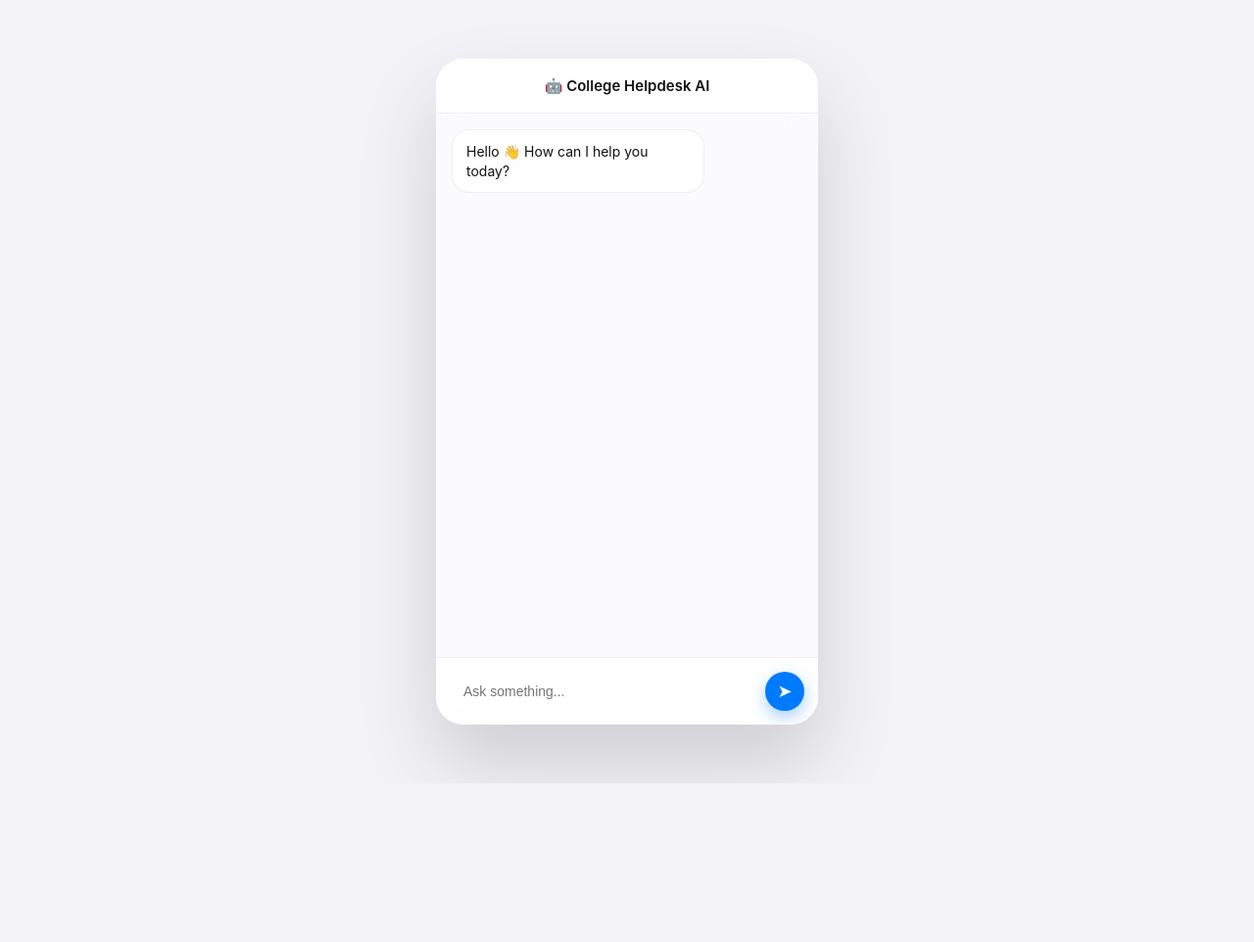
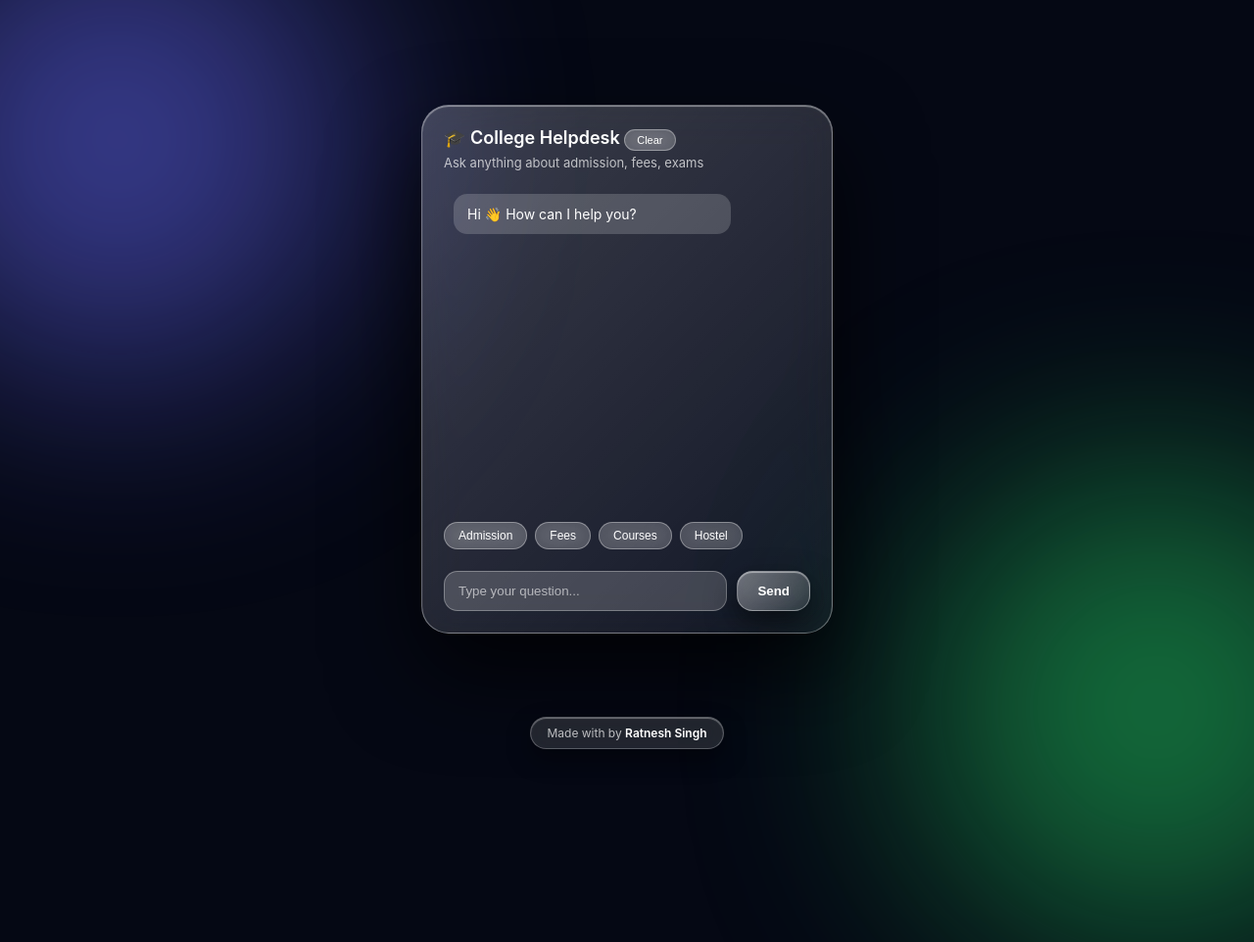
Before and after one commit to rs9313399-dot/CollegeHelpdeskChatbot, a Flask app: page / in a window 1280 px wide; the page is wider, and only the part inside the window is pictured. Shown: that part at 98% size. Before the commit the page ends 796 px from the top of that part, so only its background shows below. Run offline with Flask 3, Linux system fonts and the light colour scheme.

Commit message:
Added chat.js and upgraded chatbot UI + logic

```diff
--- a/app.py
+++ b/app.py
@@ -6,7 +6,6 @@ app = Flask(__name__)
 with open("data.json", "r", encoding="utf-8") as f:
     data = json.load(f)
 
-# keywords mapping (AI feel 😎)
 keywords = {
     "admission": ["admission", "apply", "enroll", "join"],
     "fees": ["fees", "fee", "payment", "cost"],
@@ -34,13 +33,3 @@ def chat():
 
 if __name__ == "__main__":
     app.run(debug=True)
-from flask import Flask, render_template
-
-app = Flask(__name__)
-
-@app.route("/")
-def home():
-    return render_template("index.html")
-
-if __name__ == "__main__":
-    app.run(debug=True)
--- /dev/null
+++ b/static/chat.js
@@ -0,0 +1,95 @@
+function sendMessage() {
+    const input = document.getElementById("userInput");
+    const message = input.value.trim();
+    if (message === "") return;
+
+    const chatBody = document.querySelector(".chat-body");
+
+    // USER MESSAGE
+    const userDiv = document.createElement("div");
+    userDiv.className = "user-msg";
+    userDiv.innerHTML = `
+        ${message}
+        <div class="time">${getTime()}</div>
+    `;
+    chatBody.appendChild(userDiv);
+
+    input.value = ""; // ✅ input clear
+    chatBody.scrollTop = chatBody.scrollHeight;
+
+    // BOT TYPING...
+    const typingDiv = document.createElement("div");
+    typingDiv.className = "bot-msg typing";
+    typingDiv.innerText = "Bot is typing...";
+    chatBody.appendChild(typingDiv);
+    chatBody.scrollTop = chatBody.scrollHeight;
+
+    fetch("/chat", {
+        method: "POST",
+        headers: {
+            "Content-Type": "application/json"
+        },
+        body: JSON.stringify({ message: message })
+    })
+    .then(res => res.json())
+    .then(data => {
+        setTimeout(() => {
+            typingDiv.remove();
+
+            const botDiv = document.createElement("div");
+            botDiv.className = "bot-msg";
+            botDiv.innerHTML = `
+                ${data.reply}
+                <div class="time">${getTime()}</div>
+            `;
+            chatBody.appendChild(botDiv);
+            chatBody.scrollTop = chatBody.scrollHeight;
+        }, 1000); // ⏳ AI feel delay
+    })
+    .catch(err => {
+        typingDiv.remove();
+        const errorDiv = document.createElement("div");
+        errorDiv.className = "bot-msg";
+        errorDiv.innerText = "Error aa gaya bc 😵‍💫";
+        chatBody.appendChild(errorDiv);
+    });
+}
+
+// ENTER key support
+document.addEventListener("DOMContentLoaded", () => {
+    const input = document.getElementById("userInput");
+
+    input.addEventListener("keydown", function (e) {
+        if (e.key === "Enter" && !e.shiftKey) {
+            e.preventDefault();
+            sendMessage();
+        }
+    });
+});
+
+// Quick buttons
+function quickSend(text) {
+    const input = document.getElementById("userInput");
+    input.value = text;
+    sendMessage();
+}
+
+// Clear chat
+function clearChat() {
+    const chatBody = document.querySelector(".chat-body");
+    chatBody.innerHTML = `
+        <div class="bot-msg">
+            Hi 👋 How can I help you?
+            <div class="time">${getTime()}</div>
+        </div>
+    `;
+}
+
+// Time function
+function getTime() {
+    const now = new Date();
+    return now.toLocaleTimeString([], {
+        hour: '2-digit',
+        minute: '2-digit'
+    });
+}
--- a/static/style.css
+++ b/static/style.css
@@ -1,134 +1,250 @@
 * {
-  margin: 0;
-  padding: 0;
     box-sizing: border-box;
 }
 
 body {
+    margin: 0;
     height: 100vh;
-  font-family: 'Inter', sans-serif;
-  background: #f2f2f7;
-  display: flex;
-  justify-content: center;
-  align-items: center;
+    display: grid;
+    place-items: center;
+    font-family: 'Inter', system-ui, sans-serif;
+    background: #050814;
     overflow: hidden;
 }
 
-/* Background blobs (iOS depth feel) */
-.glass-bg {
+/* BACKGROUND LIQUID */
+.bg-blobs::before,
+.bg-blobs::after {
+    content: "";
     position: absolute;
-  width: 600px;
-  height: 600px;
-  background: radial-gradient(circle at top left, #d1d9ff, transparent 60%),
-              radial-gradient(circle at bottom right, #ffd6e8, transparent 60%);
-  filter: blur(60px);
-  opacity: 0.8;
+    width: 480px;
+    height: 480px;
+    filter: blur(120px);
+    opacity: 0.55;
+    border-radius: 50%;
+    animation: float 18s infinite alternate ease-in-out;
 }
 
-/* Main Glass Card */
-.chat-container {
-  width: 390px;
-  height: 680px;
-  background: rgba(255, 255, 255, 0.65);
-  backdrop-filter: blur(30px) saturate(180%);
-  -webkit-backdrop-filter: blur(30px) saturate(180%);
-  border-radius: 28px;
-  box-shadow:
-    0 40px 80px rgba(0, 0, 0, 0.15),
-    inset 0 1px 0 rgba(255, 255, 255, 0.8);
+.bg-blobs::before {
+    background: #6366f1;
+    top: -120px;
+    left: -120px;
+}
+
+.bg-blobs::after {
+    background: #22c55e;
+    bottom: -140px;
+    right: -140px;
+}
+
+@keyframes float {
+    from { transform: translateY(0); }
+    to { transform: translateY(80px); }
+}
+
+/* CHAT CARD */
+.chat-glass {
+    width: 420px;
+    height: 540px;
     display: flex;
     flex-direction: column;
-  overflow: hidden;
-  position: relative;
+
+    border-radius: 28px;
+    padding: 22px;
+
+    background: linear-gradient(
+        135deg,
+        rgba(255,255,255,0.22),
+        rgba(255,255,255,0.06)
+    );
+
+    backdrop-filter: blur(22px) saturate(140%);
+    border: 1px solid rgba(255,255,255,0.35);
+
+    box-shadow:
+        0 40px 90px rgba(0,0,0,0.75),
+        inset 0 1px 1px rgba(255,255,255,0.45);
 }
 
-/* Header */
-.chat-header {
-  padding: 18px;
-  text-align: center;
+/* HEADER */
+.chat-header span {
+    font-size: 18px;
     font-weight: 600;
-  font-size: 15px;
-  color: #111;
-  background: rgba(255, 255, 255, 0.55);
-  backdrop-filter: blur(20px);
-  border-bottom: 1px solid rgba(0, 0, 0, 0.06);
+    color: #ffffff;
 }
 
-/* Body */
+.chat-header p {
+    margin: 4px 0 14px;
+    font-size: 13px;
+    color: rgba(255,255,255,0.7);
+}
+
+/* BODY */
 .chat-body {
     flex: 1;
-  padding: 16px;
+    padding: 10px;
     overflow-y: auto;
 }
 
-.chat-body::-webkit-scrollbar {
-  display: none;
+/* MESSAGES */
+.bot-msg,
+.user-msg {
+    max-width: 80%;
+    padding: 12px 14px;
+    margin-bottom: 12px;
+    border-radius: 14px;
+    font-size: 14px;
 }
 
-/* Messages */
-.message {
-  max-width: 72%;
-  padding: 12px 14px;
-  margin-bottom: 12px;
-  border-radius: 18px;
-  font-size: 14px;
-  line-height: 1.4;
-  animation: iosPop 0.25s ease;
-}
-
-.bot {
-  background: rgba(255, 255, 255, 0.75);
-  color: #111;
-  border: 1px solid rgba(0, 0, 0, 0.06);
+.bot-msg {
+    background: rgba(255,255,255,0.18);
+    color: #fff;
     align-self: flex-start;
 }
 
-.user {
-  background: linear-gradient(135deg, #007aff, #4da3ff);
+.user-msg {
+    background: rgba(99,102,241,0.45);
     color: #fff;
     align-self: flex-end;
 }
 
-/* Footer */
-.chat-footer {
-  padding: 14px;
+/* INPUT */
+.chat-input {
     display: flex;
     gap: 10px;
-  background: rgba(255, 255, 255, 0.6);
-  backdrop-filter: blur(20px);
-  border-top: 1px solid rgba(0, 0, 0, 0.06);
+    margin-top: 12px;
 }
 
-.chat-footer input {
+.chat-input input {
     flex: 1;
     padding: 12px 14px;
-  border-radius: 20px;
-  border: none;
+    border-radius: 14px;
+
+    background: rgba(255,255,255,0.18);
+    border: 1px solid rgba(255,255,255,0.3);
+    color: #fff;
     outline: none;
-  font-size: 14px;
-  background: rgba(255, 255, 255, 0.85);
 }
 
-.chat-footer button {
-  width: 40px;
-  height: 40px;
-  border-radius: 50%;
-  border: none;
-  background: #007aff;
-  color: #fff;
-  font-size: 18px;
-  cursor: pointer;
-  box-shadow: 0 6px 15px rgba(0, 122, 255, 0.35);
+.chat-input input::placeholder {
+    color: rgba(255,255,255,0.6);
 }
 
-/* Animation */
-@keyframes iosPop {
-  from {
-    opacity: 0;
-    transform: scale(0.96);
+/* BUTTON */
+.chat-input button {
+    padding: 0 20px;
+    border-radius: 16px;
+    border: 1px solid rgba(255,255,255,0.35);
+
+    background: linear-gradient(
+        135deg,
+        rgba(255,255,255,0.35),
+        rgba(255,255,255,0.08)
+    );
+
+    backdrop-filter: blur(12px);
+    color: #fff;
+    font-weight: 600;
+    cursor: pointer;
+
+    box-shadow:
+        inset 0 1px 1px rgba(255,255,255,0.5),
+        0 12px 30px rgba(0,0,0,0.55);
+
+    transition: 0.3s;
 }
-  to {
-    opacity: 1;
-    transform: scale(1);
+
+.chat-input button:hover {
+    background: linear-gradient(
+        135deg,
+        rgba(99,102,241,0.6),
+        rgba(99,102,241,0.3)
+    );
+
+    transform: translateY(-1px);
 }
+.typing {
+    font-style: italic;
+    opacity: 0.8;
+    animation: blink 1.4s infinite;
 }
+
+@keyframes blink {
+    0% { opacity: 0.3; }
+    50% { opacity: 1; }
+    100% { opacity: 0.3; }
+}
+.quick-buttons {
+    display: flex;
+    gap: 8px;
+    margin-bottom: 10px;
+    flex-wrap: wrap;
+}
+
+.quick-buttons button {
+    padding: 6px 14px;
+    border-radius: 999px;
+    border: 1px solid rgba(255,255,255,0.35);
+
+    background: rgba(255,255,255,0.18);
+    backdrop-filter: blur(10px);
+
+    color: #fff;
+    font-size: 12px;
+    cursor: pointer;
+
+    transition: 0.25s;
+}
+
+.quick-buttons button:hover {
+    background: rgba(99,102,241,0.45);
+}
+.clear-btn {
+    margin-left: auto;
+    padding: 4px 12px;
+    font-size: 11px;
+    border-radius: 999px;
+
+    background: rgba(255,255,255,0.18);
+    border: 1px solid rgba(255,255,255,0.35);
+    backdrop-filter: blur(10px);
+
+    color: #fff;
+    cursor: pointer;
+    transition: 0.25s;
+}
+
+.clear-btn:hover {
+    background: rgba(239,68,68,0.45);
+}
+.footer-credit {
+    margin-top: 14px;
+    font-size: 12px;
+    color: rgba(255,255,255,0.7);
+    text-align: center;
+
+    padding: 8px 16px;
+    border-radius: 999px;
+
+    background: rgba(255,255,255,0.12);
+    border: 1px solid rgba(255,255,255,0.25);
+    backdrop-filter: blur(12px);
+
+    box-shadow:
+        inset 0 1px 1px rgba(255,255,255,0.35),
+        0 10px 25px rgba(0,0,0,0.4);
+}
+
+.footer-credit span {
+    font-weight: 600;
+    color: #ffffff;
+}
+.time {
+    margin-top: 4px;
+    font-size: 10px;
+    opacity: 0.6;
+    text-align: right;
+}
+.bot-msg .time {
+    text-align: left;
+}
--- a/templates/index.html
+++ b/templates/index.html
@@ -1,61 +1,45 @@
 <!DOCTYPE html>
 <html lang="en">
 <head>
-  <meta charset="UTF-8">
-  <title>College Helpdesk Chatbot</title>
-  <meta name="viewport" content="width=device-width, initial-scale=1.0">
+    <meta charset="UTF-8">
+    <title>College Helpdesk Chatbot</title>
 
-  <!-- Fonts -->
-<link rel="stylesheet" href="{{ url_for('static', filename='style.css') }}">
-
-  <!-- CSS -->
-  <link rel="stylesheet" href="{{ url_for('static', filename='style.css') }}">
+    <!-- Flask static css -->
+    <link rel="stylesheet" href="{{ url_for('static', filename='style.css') }}">
 </head>
 <body>
 
-  <div class="chat-container">
+<div class="bg-blobs"></div>
+
+<div class="chat-glass">
     <div class="chat-header">
-      🤖 College Helpdesk AI
+        <span>🎓 College Helpdesk</span>
+        <button class="clear-btn" onclick="clearChat()">Clear</button>
+        <p>Ask anything about admission, fees, exams</p>
     </div>
 
-    <div class="chat-body" id="chatBody">
-      <div class="message bot">
-        Hello 👋 How can I help you today?
-      </div>
+    <div class="chat-body">
+        <div class="bot-msg">Hi 👋 How can I help you?</div>
+    </div>
+    <div class="quick-buttons">
+    <button onclick="quickSend('admission')">Admission</button>
+    <button onclick="quickSend('fees')">Fees</button>
+    <button onclick="quickSend('courses')">Courses</button>
+    <button onclick="quickSend('hostel')">Hostel</button>
     </div>
 
-    <div class="chat-footer">
-      <input type="text" id="userInput" placeholder="Ask something..." />
-      <button onclick="sendMessage()">➤</button>
+    <!-- 👇 YAHI MAIN CHANGE -->
+    <div class="chat-input">
+        <input type="text" id="userInput" placeholder="Type your question..." />
+        <button onclick="sendMessage()">Send</button>
     </div>
-  </div>
+</div>
+<div class="footer-credit">
+    Made with by <span>Ratnesh Singh</span>
+</div>
 
-  <script>
-    function sendMessage() {
-      const input = document.getElementById("userInput");
-      const msg = input.value.trim();
-      if (!msg) return;
-
-      const chatBody = document.getElementById("chatBody");
-
-      const userMsg = document.createElement("div");
-      userMsg.className = "message user";
-      userMsg.innerText = msg;
-      chatBody.appendChild(userMsg);
-
-      input.value = "";
-
-      setTimeout(() => {
-        const botMsg = document.createElement("div");
-        botMsg.className = "message bot";
-        botMsg.innerText = "Backend se smart reply aayega 🤍";
-        chatBody.appendChild(botMsg);
-        chatBody.scrollTop = chatBody.scrollHeight;
-      }, 500);
-
-      chatBody.scrollTop = chatBody.scrollHeight;
-    }
-  </script>
+<!-- Flask static js -->
+<script src="{{ url_for('static', filename='chat.js') }}"></script>
 
 </body>
 </html>
```
Lines whose indentation alone changed are shown as unchanged.
